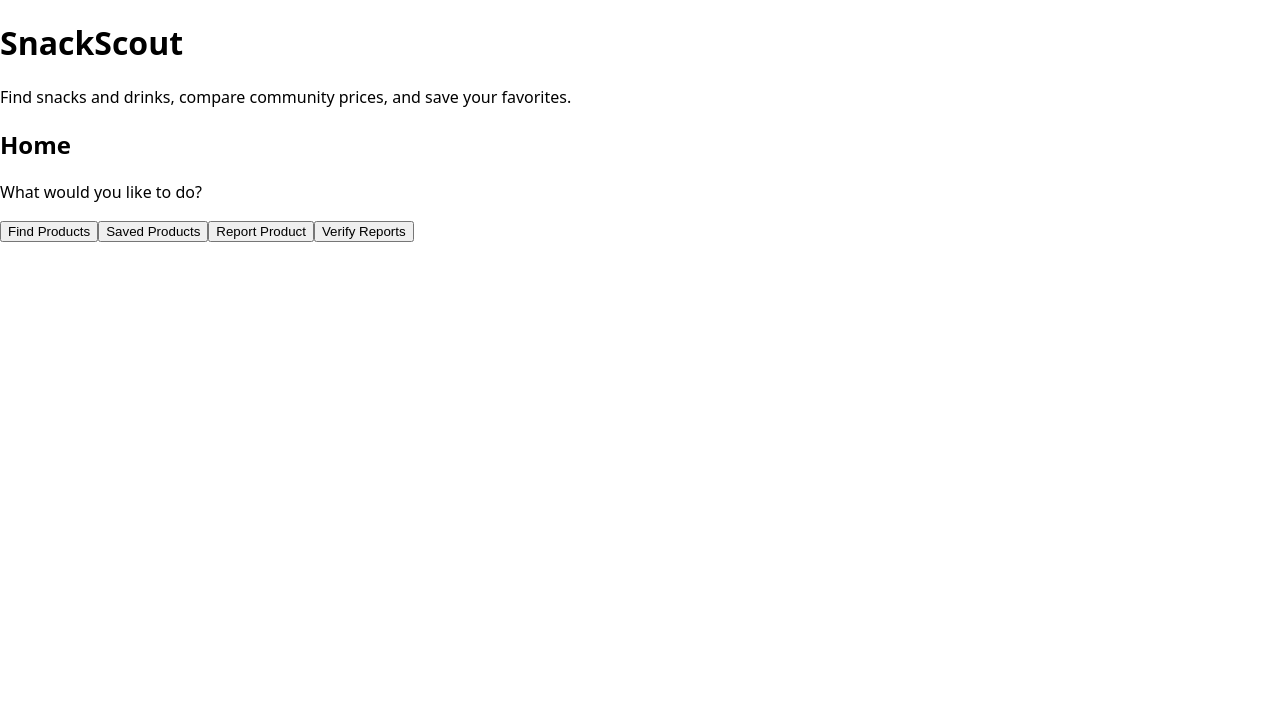
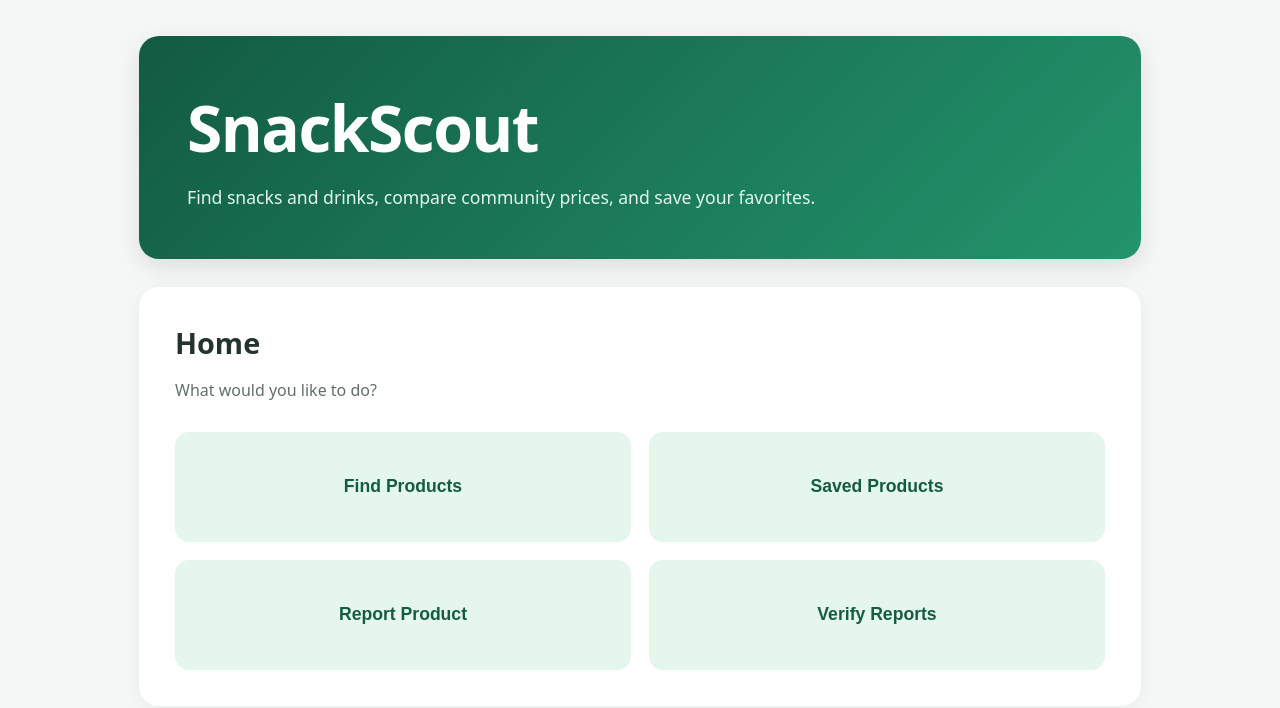
Before and after one commit to DubSlow13/snackscout, a React (Vite) app in the folder client/: page / in a window 1280 px wide. Shown: the top 708 px of the page. Built offline with nearby package versions, Linux system fonts and the light colour scheme.

Commit message:
Update the index.css with initial code

```diff
--- a/client/src/index.css
+++ b/client/src/index.css
@@ -1,8 +1,132 @@
+
+/* SnackScout - Global Styles */
+
 * {
   box-sizing: border-box;
 }
 
 body {
   margin: 0;
+  min-width: 320px;
   font-family: system-ui, -apple-system, sans-serif;
+  background-color: #f4f7f5;
+  color: #24342d;
 }
+
+/* Main layout */
+
+main {
+  max-width: 1050px;
+  margin: 0 auto;
+  padding: 36px 24px;
+}
+
+/* SnackScout header */
+
+header {
+  background: linear-gradient(135deg, #125b43, #23946c);
+  color: white;
+  padding: 48px;
+  border-radius: 20px;
+  box-shadow: 0 8px 24px rgba(0, 0, 0, 0.1);
+}
+
+header h1 {
+  font-size: clamp(2.5rem, 6vw, 4rem);
+  margin: 0 0 12px;
+  letter-spacing: -1.5px;
+}
+
+header p {
+  font-size: 1.1rem;
+  line-height: 1.6;
+  max-width: 650px;
+  margin: 0;
+  color: #e3f5ed;
+}
+
+/* Page content */
+
+section {
+  background: white;
+  margin-top: 28px;
+  padding: 36px;
+  border-radius: 20px;
+  box-shadow: 0 4px 18px rgba(0, 0, 0, 0.05);
+}
+
+section h2 {
+  font-size: 1.8rem;
+  margin: 0 0 12px;
+}
+
+section p {
+  color: #607068;
+  line-height: 1.6;
+}
+
+/* Home navigation */
+
+nav {
+  display: grid;
+  grid-template-columns: repeat(2, 1fr);
+  gap: 18px;
+  margin-top: 28px;
+}
+
+button {
+  background: #e5f6ec;
+  color: #145c43;
+  border: 2px solid transparent;
+  border-radius: 14px;
+  padding: 20px;
+  font-size: 1rem;
+  font-weight: 700;
+  cursor: pointer;
+  transition: 0.2s ease;
+}
+
+nav button {
+  min-height: 110px;
+  font-size: 1.1rem;
+}
+
+button:hover {
+  background: #c9edd9;
+  border-color: #23946c;
+  transform: translateY(-2px);
+}
+
+button:focus-visible {
+  outline: 3px solid #d59b26;
+  outline-offset: 3px;
+}
+
+section > button {
+  padding: 12px 20px;
+  margin-bottom: 20px;
+}
+
+/* Mobile-friendly layout */
+
+@media (max-width: 640px) {
+  main {
+    padding: 16px;
+  }
+
+  header {
+    padding: 32px 24px;
+  }
+
+  section {
+    padding: 24px 20px;
+  }
+
+  nav {
+    grid-template-columns: 1fr;
+  }
+
+  nav button {
+    min-height: 75px;
+  }
+}
```
